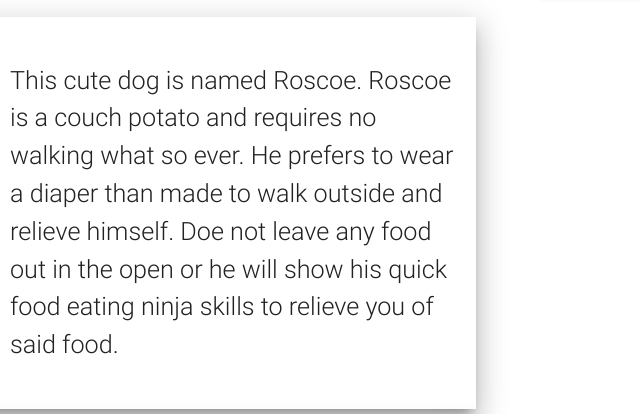
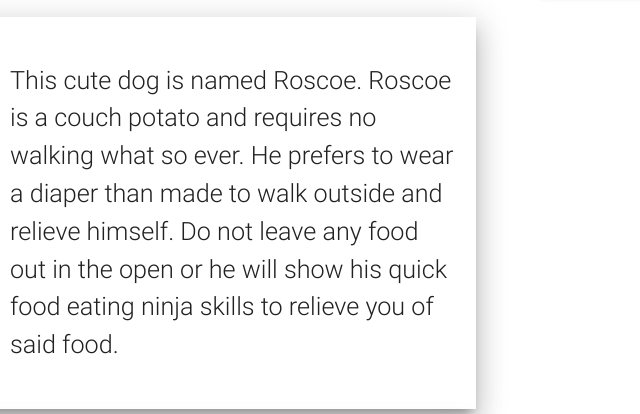
Before and after one commit to FannyFour/adopt-a-pup, a plain HTML site: page index.html in a window 1280 px wide. Shown: the part 236-650 px from the top of the page, 612-1252 px from the left. Drawn offline with nearby package versions, Linux system fonts and the light colour scheme.

Commit message:
trying to correct a word

```diff
--- a/index.html
+++ b/index.html
@@ -41,7 +41,7 @@
 		<div class="container col s12 m12 l12" id="main">
 			<div class="z-depth-5 flow-text">
 				<img src="assets/images/puppy.jpg" alt="puppy" class="responsive-image left">
-				<P>This cute dog is named Roscoe. Roscoe is a couch potato and requires no walking what so ever. He prefers to wear a diaper than made to walk outside and relieve himself. Doe not leave any food out in the open or he will show his quick food eating ninja skills to relieve you of said food.</P>
+				<P>This cute dog is named Roscoe. Roscoe is a couch potato and requires no walking what so ever. He prefers to wear a diaper than made to walk outside and relieve himself. Do not leave any food out in the open or he will show his quick food eating ninja skills to relieve you of said food.</P>
 			</div>
 		</div>
 		<div class="container col s12 m12 l12" id="main">
```
